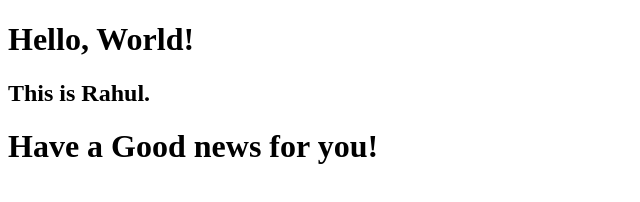
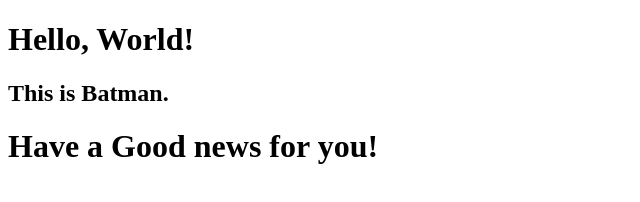
Before and after one commit to rahularavindh/Coursera-JohnHopkins, a plain HTML site: page index.html in a window 1280 px wide. Shown: the full height of the page, 0-640 px from the left. Drawn offline with Linux system fonts and the light colour scheme.

Commit message:
This is the legacy

```diff
--- a/index.html
+++ b/index.html
@@ -7,7 +7,7 @@
 </head>
 <body>
     <h1>Hello, World!</h1>
-    <h2>This is Rahul.</h2>
+    <h2>This is Batman.</h2>
     <h1>Have a Good news for you!</h1>
 </body>
 </html>
```
